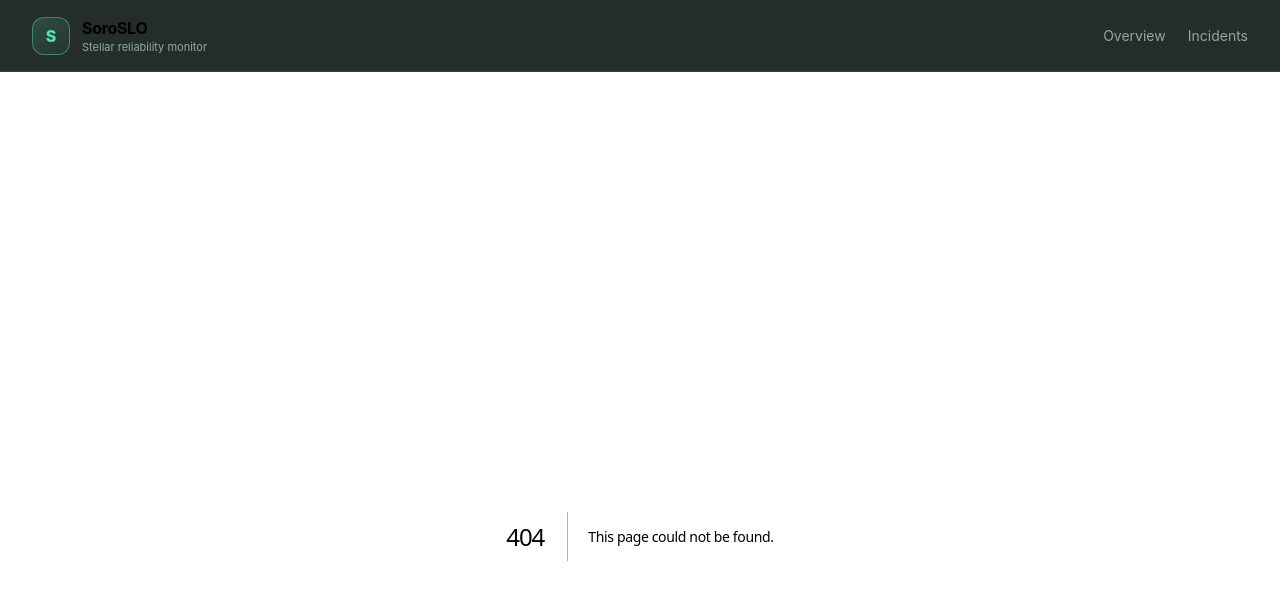
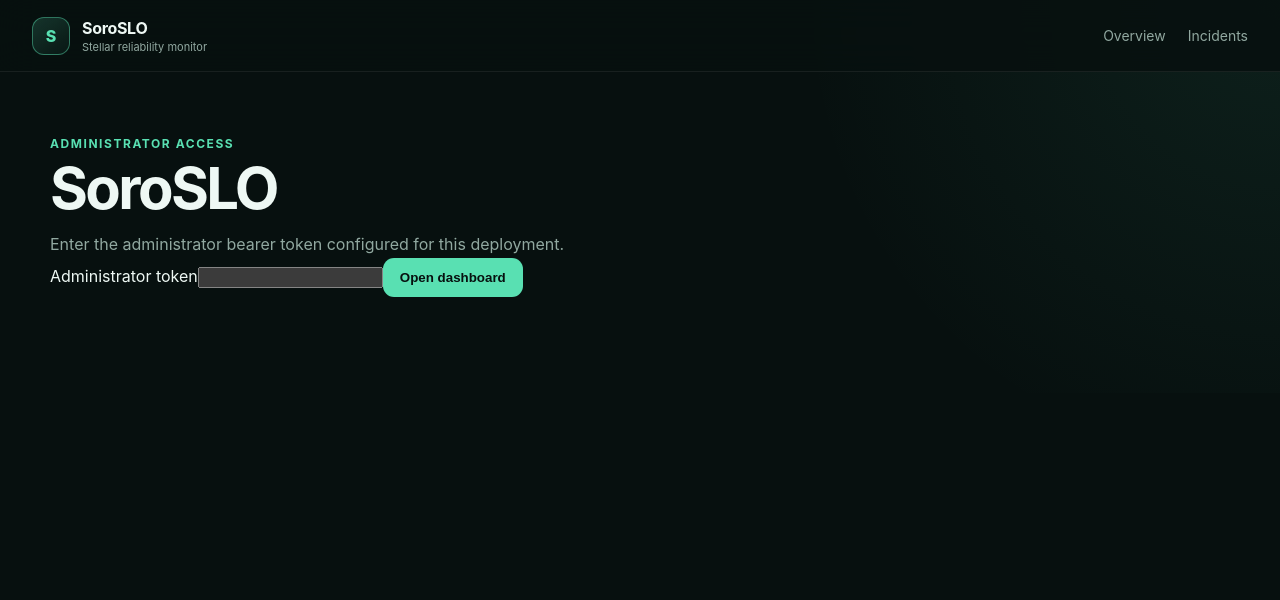
Before and after one commit to Jeetaksh25/soroslo, a Next.js app in the folder apps/dashboard/: page /login in a window 1280 px wide. Before the commit this address had no page. Shown: the top 600 px of the page. Built offline with nearby package versions, Linux system fonts and the light colour scheme.

Commit message:
feat(dashboard): add remote-auth login screen

```diff
--- /dev/null
+++ b/apps/dashboard/src/app/login/page.tsx
@@ -0,0 +1,64 @@
+"use client";
+
+import { useSearchParams } from "next/navigation";
+import { useState, type FormEvent } from "react";
+
+export default function LoginPage() {
+  const searchParams = useSearchParams();
+  const [token, setToken] = useState("");
+  const [error, setError] = useState("");
+  const [submitting, setSubmitting] = useState(false);
+
+  async function submit(event: FormEvent<HTMLFormElement>) {
+    event.preventDefault();
+    setSubmitting(true);
+    setError("");
+
+    try {
+      const response = await fetch("/api/auth/login", {
+        method: "POST",
+        headers: { "content-type": "application/json" },
+        body: JSON.stringify({ token })
+      });
+
+      if (!response.ok) {
+        const body = (await response.json()) as { message?: string };
+        throw new Error(body.message ?? "Authentication failed");
+      }
+
+      const next = searchParams.get("next");
+      window.location.assign(next?.startsWith("/") ? next : "/");
+    } catch (caught) {
+      setError(caught instanceof Error ? caught.message : String(caught));
+      setSubmitting(false);
+    }
+  }
+
+  return (
+    <section className="login-shell">
+      <div className="login-card">
+        <p className="eyebrow">Administrator access</p>
+        <h1>SoroSLO</h1>
+        <p className="lede">
+          Enter the administrator bearer token configured for this deployment.
+        </p>
+        <form onSubmit={(event) => { void submit(event); }}>
+          <label htmlFor="token">Administrator token</label>
+          <input
+            id="token"
+            name="token"
+            type="password"
+            autoComplete="current-password"
+            value={token}
+            onChange={(event) => setToken(event.target.value)}
+            required
+          />
+          <button type="submit" disabled={submitting}>
+            {submitting ? "Authenticating…" : "Open dashboard"}
+          </button>
+          {error ? <p className="error-text">{error}</p> : null}
+        </form>
+      </div>
+    </section>
+  );
+}
```
